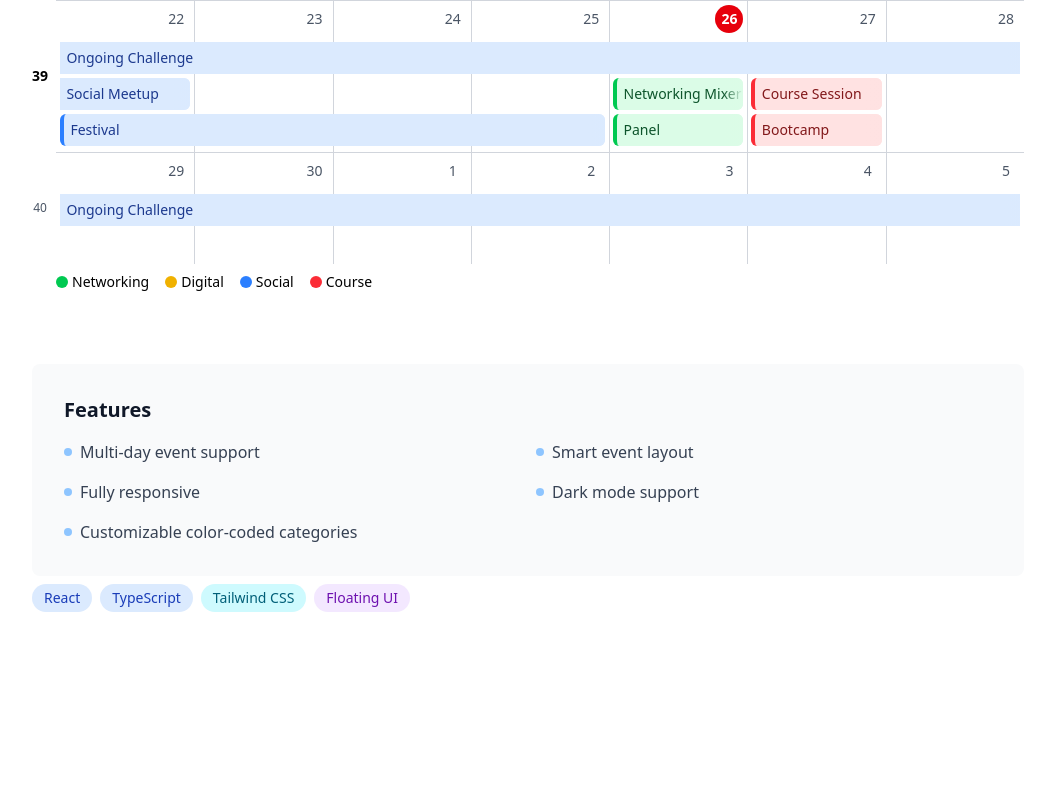
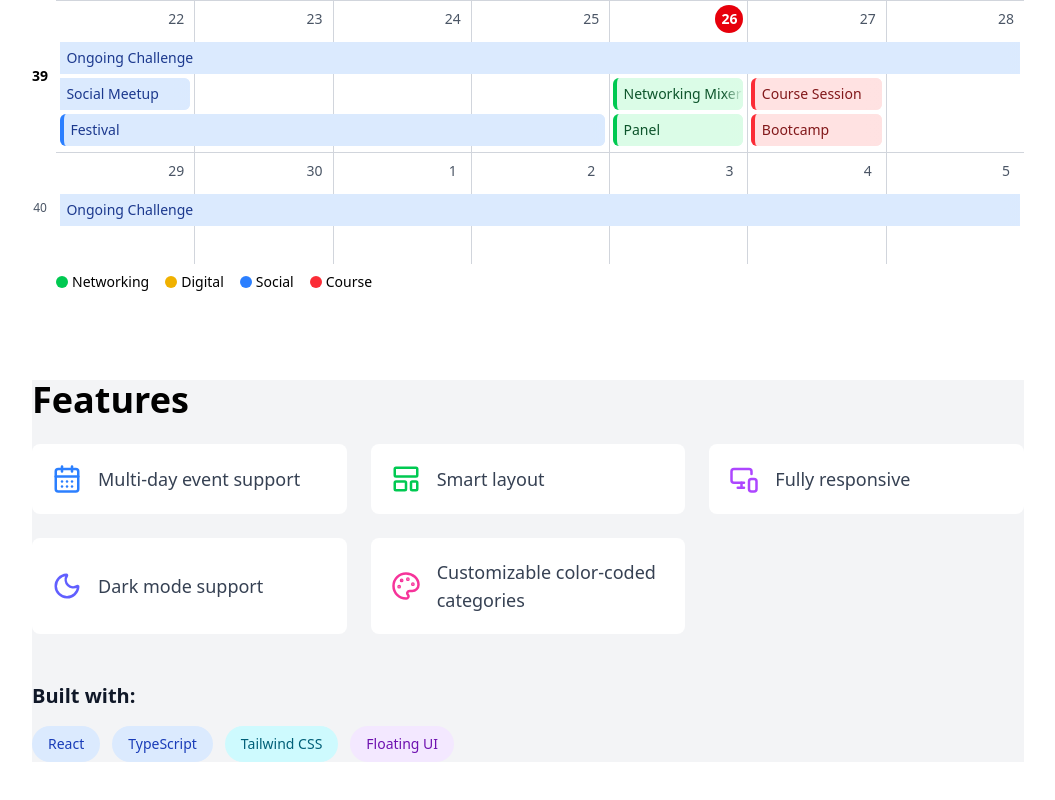
Before and after one commit to johannes-aas/react-calendar, a React (Vite) app: page / in a window 1280 px wide. Shown: the part 782-1582 px from the top of the page, without its empty margins (112-1167 px from the left). Before the commit the page ends 1442 px from the top, so only its background shows below. Built offline with nearby package versions, Linux system fonts and the light colour scheme.

Commit message:
Improve demo page

```diff
--- a/src/demo/Demo.tsx
+++ b/src/demo/Demo.tsx
@@ -2,9 +2,13 @@ import { EventCalendar } from "../components/EventCalendar"
 import { EventCalendarHeader } from "../components/EventCalendarHeader";
 import { useState, useEffect } from "react";
 import { events } from "./events";
-import { Sun } from "../icons/Sun";
-import { Moon } from "../icons/Moon";
-import { Github } from "./Github";
+import { Sun } from "./icons/Sun";
+import { Moon } from "./icons/Moon";
+import { Github } from "./icons/Github";
+import { Layout } from "./icons/Layout";
+import { Responsive } from "./icons/Responsive";
+import { MultiDay } from "./icons/MultiDay";
+import { Palette } from "./icons/Palette";
 
 export const Demo = () => {
   const [darkMode, setDarkMode] = useState(false);
@@ -59,64 +63,71 @@ export const Demo = () => {
 
       <div className="h-0.5 bg-gray-200 dark:bg-neutral-800 my-4"/>
 
-      {/* Calendar Component */}
-      <div className="mb-8">
       <EventCalendarHeader
         year={view.year}
         month={view.month}
         onNavigate={(year, month) => setView({ year, month })}
       />
       <EventCalendar year={view.year} month={view.month} events={events} />
-      </div>
 
-      {/* Features and Info Section */}
-      <div className="space-y-2 pt-8">
-
-        {/* Features Section */}
-        <div className="bg-gray-50 dark:bg-neutral-800 rounded-lg p-8">
-          <h2 className="text-xl font-semibold text-gray-900 dark:text-white mb-4">
+      <div className="bg-gray-100 dark:bg-neutral-900 mt-20 mb-10">
+        <div className="max-w-5xl mx-auto">
+          <h2 className="text-4xl font-bold mb-6">
             Features
           </h2>
-          <div className="grid md:grid-cols-2 gap-4">
-            <div className="flex items-center gap-2 text-gray-700 dark:text-gray-300">
-              <span className="w-2 h-2 bg-blue-300 rounded-full"></span>
-              <span>Multi-day event support</span>
+          <div className="grid sm:grid-cols-2 lg:grid-cols-3 gap-6 mb-12">
+            <div className="flex items-center gap-4 p-5 bg-white dark:bg-neutral-800 rounded-lg">
+              <MultiDay width={30} height={30} className="text-blue-500" />
+              <span className="text-gray-700 dark:text-white text-lg">
+                Multi-day event support
+              </span>
             </div>
-            <div className="flex items-center gap-2 text-gray-700 dark:text-gray-300">
-              <span className="w-2 h-2 bg-blue-300 rounded-full"></span>
-              <span>Smart event layout</span>
+            <div className="flex items-center gap-4 p-5 bg-white dark:bg-neutral-800 rounded-lg">
+              <Layout width={30} height={30} className="text-green-500" />
+              <span className="text-gray-700 dark:text-white text-lg">
+                Smart layout
+              </span>
             </div>
-            <div className="flex items-center gap-2 text-gray-700 dark:text-gray-300">
-              <span className="w-2 h-2 bg-blue-300 rounded-full"></span>
-              <span>Fully responsive</span>
+            <div className="flex items-center gap-4 p-5 bg-white dark:bg-neutral-800 rounded-lg">
+              <Responsive width={30} height={30} className="text-purple-500" />
+              <span className="text-gray-700 dark:text-white text-lg">
+                Fully responsive
+              </span>
             </div>
-            <div className="flex items-center gap-2 text-gray-700 dark:text-gray-300">
-              <span className="w-2 h-2 bg-blue-300 rounded-full"></span>
-              <span>Dark mode support</span>
+            <div className="flex items-center gap-4 p-5 bg-white dark:bg-neutral-800 rounded-lg">
+              <Moon width={30} height={30} className="text-indigo-500" />
+              <span className="text-gray-700 dark:text-white text-lg">
+                Dark mode support
+              </span>
             </div>
-            <div className="flex items-center gap-2 text-gray-700 dark:text-gray-300">
-              <span className="w-2 h-2 bg-blue-300 rounded-full"></span>
-              <span>Customizable color-coded categories</span>
+            <div className="flex items-center gap-4 p-5 bg-white dark:bg-neutral-800 rounded-lg">
+              <Palette width={30} height={30} className="text-pink-500 flex-shrink-0" />
+              <span className="text-gray-700 dark:text-white text-lg">
+                Customizable color-coded categories
+              </span>
             </div>
           </div>
-        </div>
-
-        {/* Tech Stack */}
-        <div className="flex flex-wrap gap-2">
-          <span className="px-3 py-1 bg-blue-100 dark:bg-blue-900 text-blue-800 dark:text-blue-200 rounded-full text-sm font-medium">
+          <div>
+            <h3 className="text-xl font-semibold text-gray-900 dark:text-white mb-4">
+              Built with:
+            </h3>
+            <div className="flex flex-wrap gap-3">
+              <span className="px-4 py-2 bg-blue-100 dark:bg-blue-900 text-blue-800 dark:text-blue-200 rounded-full text-sm font-medium">
                 React
               </span>
-          <span className="px-3 py-1 bg-blue-100 dark:bg-blue-900 text-blue-800 dark:text-blue-200 rounded-full text-sm font-medium">
+              <span className="px-4 py-2 bg-blue-100 dark:bg-blue-900 text-blue-800 dark:text-blue-200 rounded-full text-sm font-medium">
                 TypeScript
               </span>
-          <span className="px-3 py-1 bg-cyan-100 dark:bg-cyan-900 text-cyan-800 dark:text-cyan-200 rounded-full text-sm font-medium">
+              <span className="px-4 py-2 bg-cyan-100 dark:bg-cyan-900 text-cyan-800 dark:text-cyan-200 rounded-full text-sm font-medium">
                 Tailwind CSS
               </span>
-          <span className="px-3 py-1 bg-purple-100 dark:bg-purple-900 text-purple-800 dark:text-purple-200 rounded-full text-sm font-medium">
+              <span className="px-4 py-2 bg-purple-100 dark:bg-purple-900 text-purple-800 dark:text-purple-200 rounded-full text-sm font-medium">
                 Floating UI
               </span>
             </div>
           </div>
         </div>
+      </div>
+    </div>
   );
 };
--- /dev/null
+++ b/src/demo/icons/Layout.tsx
@@ -0,0 +1,16 @@
+export const Layout: React.FC<React.SVGProps<SVGSVGElement>> = (props) => (
+  <svg
+    xmlns="http://www.w3.org/2000/svg"
+    viewBox="0 0 24 24"
+    fill="none"
+    stroke="currentColor"
+    strokeWidth="2"
+    strokeLinecap="round"
+    strokeLinejoin="round"
+    {...props}
+  >
+    <rect width="18" height="7" x="3" y="3" rx="1"/>
+    <rect width="9" height="7" x="3" y="14" rx="1"/>
+    <rect width="5" height="7" x="16" y="14" rx="1"/>
+  </svg>
+);
--- /dev/null
+++ b/src/demo/icons/MultiDay.tsx
@@ -0,0 +1,23 @@
+export const MultiDay: React.FC<React.SVGProps<SVGSVGElement>> = (props) => (
+  <svg
+    xmlns="http://www.w3.org/2000/svg"
+    viewBox="0 0 24 24"
+    fill="none"
+    stroke="currentColor"
+    strokeWidth="2"
+    strokeLinecap="round"
+    strokeLinejoin="round"
+    {...props}
+  >
+    <path d="M8 2v4"/>
+    <path d="M16 2v4"/>
+    <rect width="18" height="18" x="3" y="4" rx="2"/>
+    <path d="M3 10h18"/>
+    <path d="M8 14h.01"/>
+    <path d="M12 14h.01"/>
+    <path d="M16 14h.01"/>
+    <path d="M8 18h.01"/>
+    <path d="M12 18h.01"/>
+    <path d="M16 18h.01"/>
+  </svg>
+);
--- /dev/null
+++ b/src/demo/icons/Palette.tsx
@@ -0,0 +1,18 @@
+export const Palette: React.FC<React.SVGProps<SVGSVGElement>> = (props) => (
+  <svg
+    xmlns="http://www.w3.org/2000/svg"
+    viewBox="0 0 24 24"
+    fill="none"
+    stroke="currentColor"
+    strokeWidth="2"
+    strokeLinecap="round"
+    strokeLinejoin="round"
+    {...props}
+  >
+    <path d="M12 22a1 1 0 0 1 0-20 10 9 0 0 1 10 9 5 5 0 0 1-5 5h-2.25a1.75 1.75 0 0 0-1.4 2.8l.3.4a1.75 1.75 0 0 1-1.4 2.8z"/>
+    <circle cx="13.5" cy="6.5" r=".5" fill="currentColor"/>
+    <circle cx="17.5" cy="10.5" r=".5" fill="currentColor"/>
+    <circle cx="6.5" cy="12.5" r=".5" fill="currentColor"/>
+    <circle cx="8.5" cy="7.5" r=".5" fill="currentColor"/>
+  </svg>
+);
--- /dev/null
+++ b/src/demo/icons/Responsive.tsx
@@ -0,0 +1,17 @@
+export const Responsive: React.FC<React.SVGProps<SVGSVGElement>> = (props) => (
+  <svg
+    xmlns="http://www.w3.org/2000/svg"
+    viewBox="0 0 24 24"
+    fill="none"
+    stroke="currentColor"
+    strokeWidth="2"
+    strokeLinecap="round"
+    strokeLinejoin="round"
+    {...props}
+  >
+    <path d="M18 8V6a2 2 0 0 0-2-2H4a2 2 0 0 0-2 2v7a2 2 0 0 0 2 2h8"/>
+    <path d="M10 19v-3.96 3.15"/>
+    <path d="M7 19h5"/>
+    <rect width="6" height="10" x="16" y="12" rx="2"/>
+  </svg>
+);
--- a/src/globals.css
+++ b/src/globals.css
@@ -8,6 +8,6 @@ html, body {
 }
 
 html.dark, .dark body {
-  background-color: #1c1917;
+  background-color: #171717;
   color: #fff
 }
```
Also changed, not shown: src/demo/icons/Github.tsx (renamed from src/demo/Github.tsx), src/demo/icons/Moon.tsx (renamed from src/icons/Moon.tsx), src/demo/icons/Sun.tsx (renamed from src/icons/Sun.tsx). Lines whose indentation alone changed are shown as unchanged.
